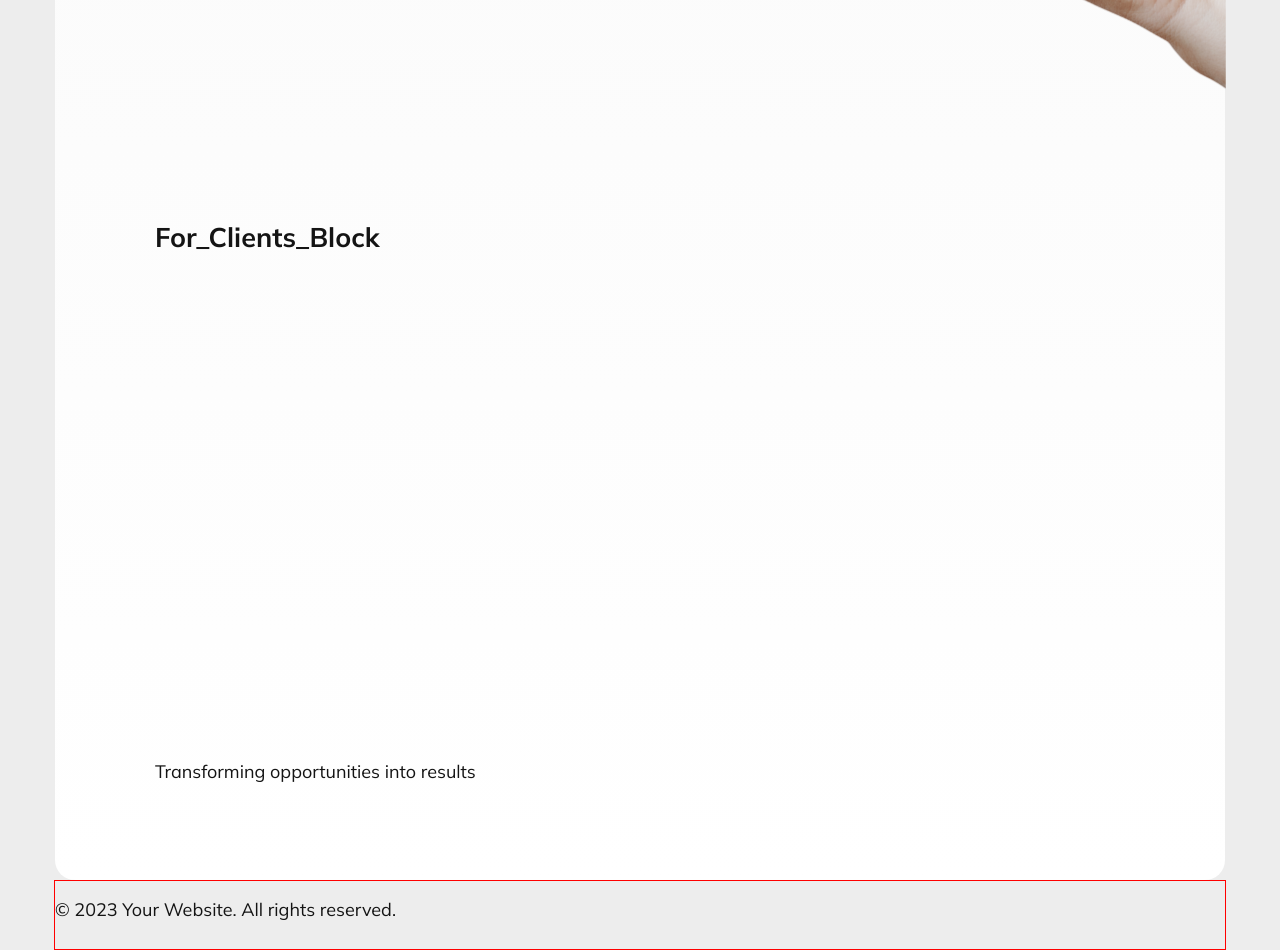
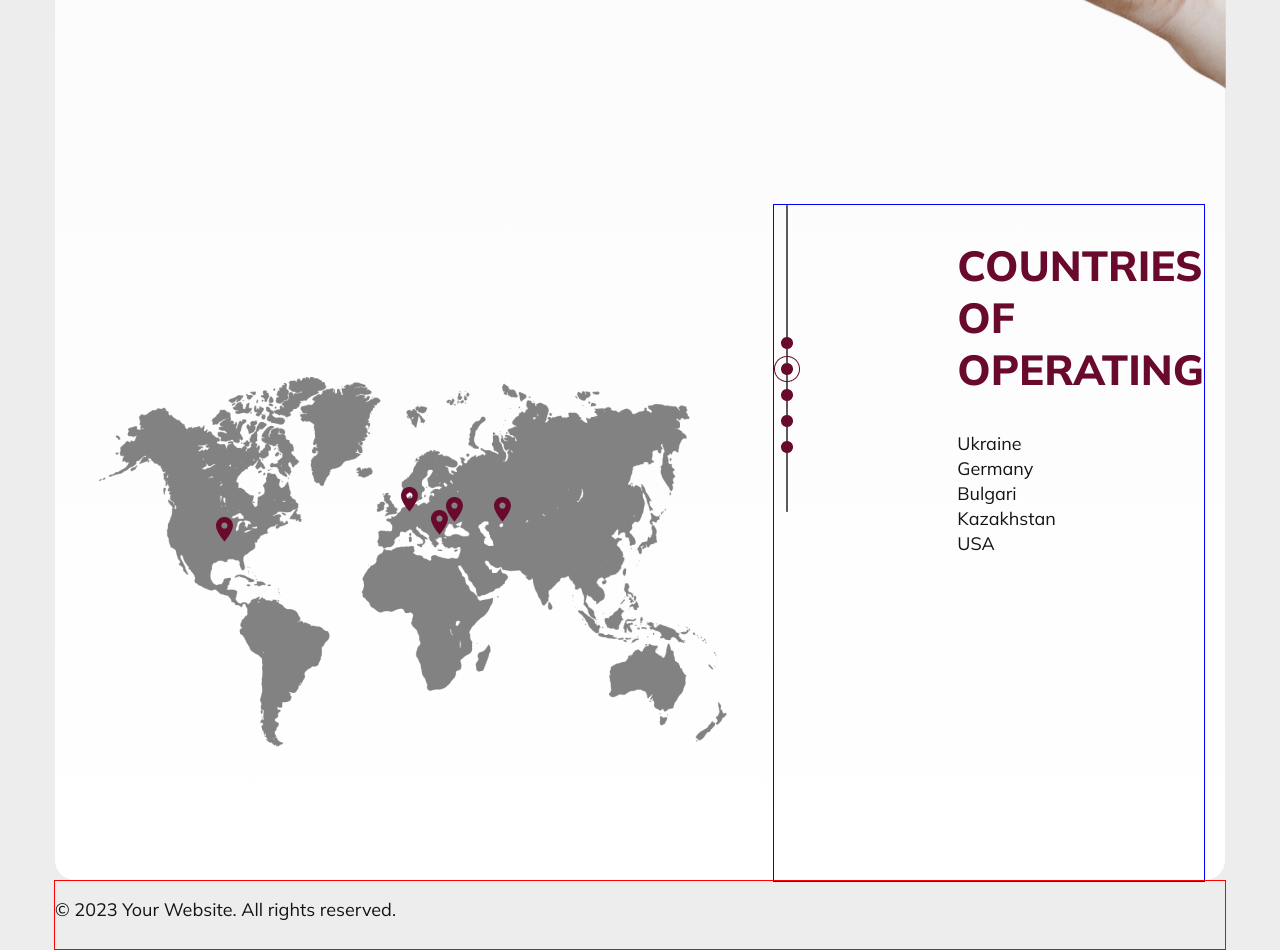
Before and after one commit to tibtus/nains, a website built with Parcel: page index.html in a window 1280 px wide. Shown: the part 3620-4570 px from the top of the page. Built offline with nearby package versions, Linux system fonts and the light colour scheme.

Commit message:
#Countries_Block

```diff
--- a/css/main.css
+++ b/css/main.css
@@ -567,9 +567,68 @@ a:hover {
 .Countries_Block {
   display: flex;
   justify-content: space-between;
-  flex-direction: column;
-  padding: 80px 100px 80px 100px;
+  flex-direction: row;
+  padding: 80px 20px 80px 20px;
   height: 596px;
+
+}
+
+.Countries_Block_left {
+  display: block;
+  width: 676px;
+  height: 676px;
+
+}
+
+.Countries_Block_left_map {
+  display: block;
+  width: 100%;
+  height: 100%;
+  background-image: url("../img/map.png");
+  background-repeat: no-repeat;
+}
+
+
+.Countries_Block_Right {
+  display: flex;
+  justify-content: center;
+  flex-direction: row;
+  height: 676px;
+  border: 1px solid blue;
+  width: 430px;
+
+}
+
+.Countries_Block_line {
+  display: block;
+  width: 100%;
+  height: 100%;
+  background-image: url("../img/Line.png");
+  background-repeat: no-repeat;
+
+}
+
+
+.Countries_Block_Name h2 {
+  display: block;
+  font-weight: 800;
+  font-size: 42px;
+  line-height: 52px;
+  text-transform: uppercase;
+  color: #68092D;
+  text-align: left;
+
+}
+
+.Countries_Block_line {
+  /*LINE*/
+}
+
+.Countries_Block_Country {
+  font-size: 18px;
+  font-weight: 400;
+  line-height: 25px;
+  text-align: left;
 
 }
 
--- a/index.html
+++ b/index.html
@@ -247,8 +247,37 @@
   <!--Countries_Block 6-->
 
   <section class="Countries_Block">
-    <h2>For_Clients_Block</h2>
-    <p>Transforming opportunities into results</p>
+
+    <div class="Countries_Block_left">
+      <div class="Countries_Block_left_map"></div>
+
+    </div>
+
+    <div class="Countries_Block_Right">
+
+      <div class="Countries_Block_line">
+
+      </div>
+
+      <div class="Countries_Block_Name">
+        <h2>Countries
+          Of operating</h2>
+
+        <div class="Countries_Block_Country">
+          <p>
+            Ukraine <br>
+            Germany <br>
+            Bulgari <br>
+            Kazakhstan <br>
+            USA <br>
+          </p>
+        </div>
+      </div>
+
+
+    </div>
+
+
   </section>
 
 
@@ -258,7 +287,8 @@
 <!--Bottom_Block-->
 <footer class="wrapper divBot">
   <div class="Bottom_Block">
-    <p>&copy; 2023 Your Website. All rights reserved.</p>
+
+  <p>&copy; 2023 Your Website. All rights reserved.</p>
   </div>
 </footer>
 
```
Also changed, not shown: img/Line 8.png (deleted), img/Line.png (added), img/map 1.png (deleted), img/map.png (added).
